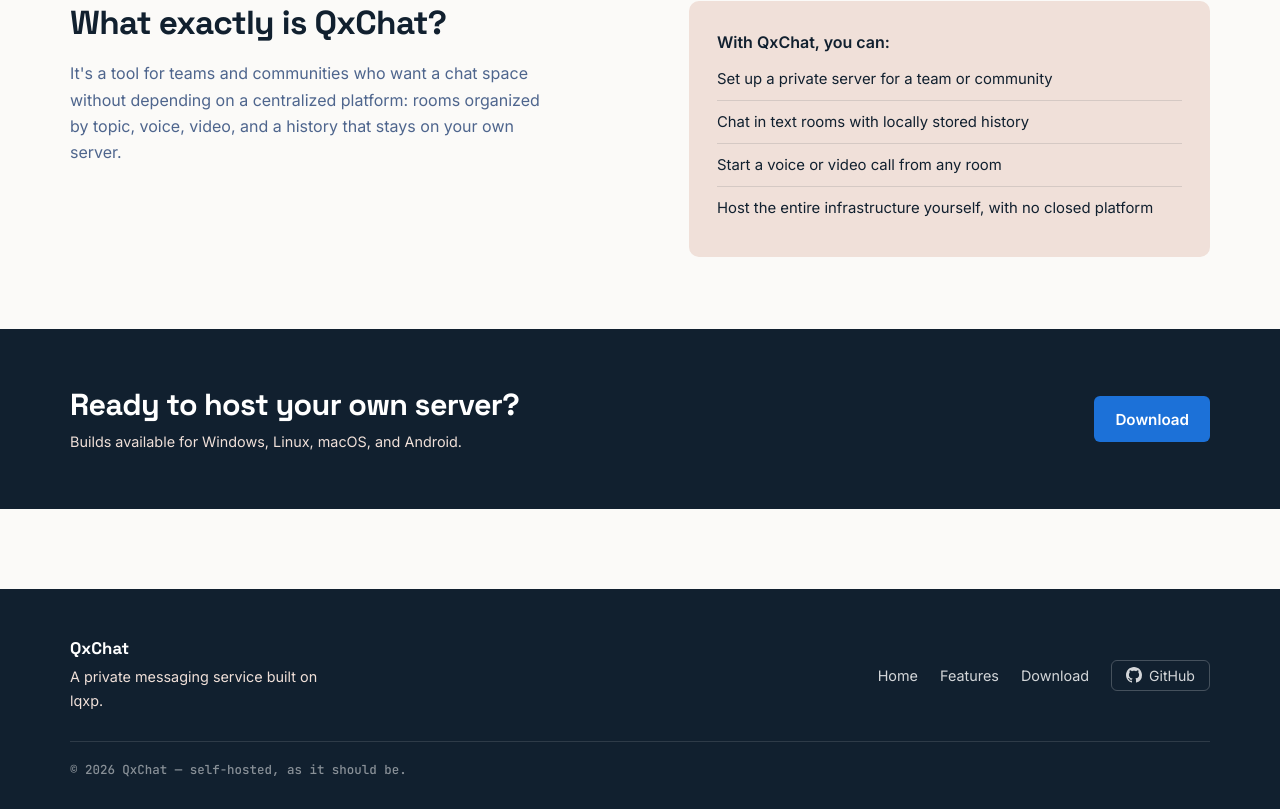
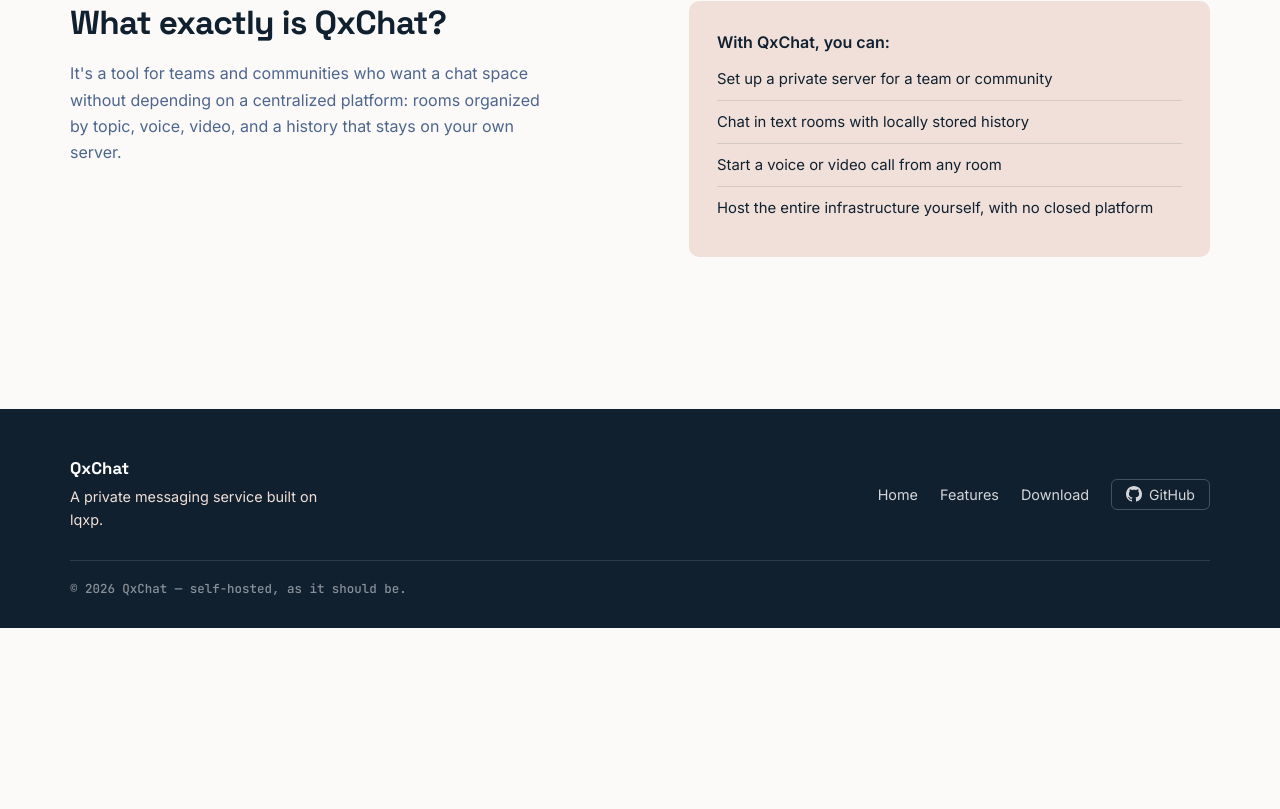
Before and after one commit to lqxp/site, a Nuxt app: page / in a window 1280 px wide. Shown: the part 788-1597 px from the top of the page. After the commit the page ends 1416 px from the top, so only its background shows below. Built offline with nearby package versions, Linux system fonts and the light colour scheme.

Commit message:
Update index.vue

```diff
--- a/app/pages/index.vue
+++ b/app/pages/index.vue
@@ -166,7 +166,7 @@
     </div>
   </section>
 
-  <section class="cta-band">
+  <!-- <section class="cta-band">
     <div class="container cta-band__inner">
       <div>
         <h2>Ready to host your own server?</h2>
@@ -174,7 +174,7 @@
       </div>
       <NuxtLink to="/download" class="btn btn--primary">Download</NuxtLink>
     </div>
-  </section>
+  </section> -->
 </template>
 
 <style scoped>
```
